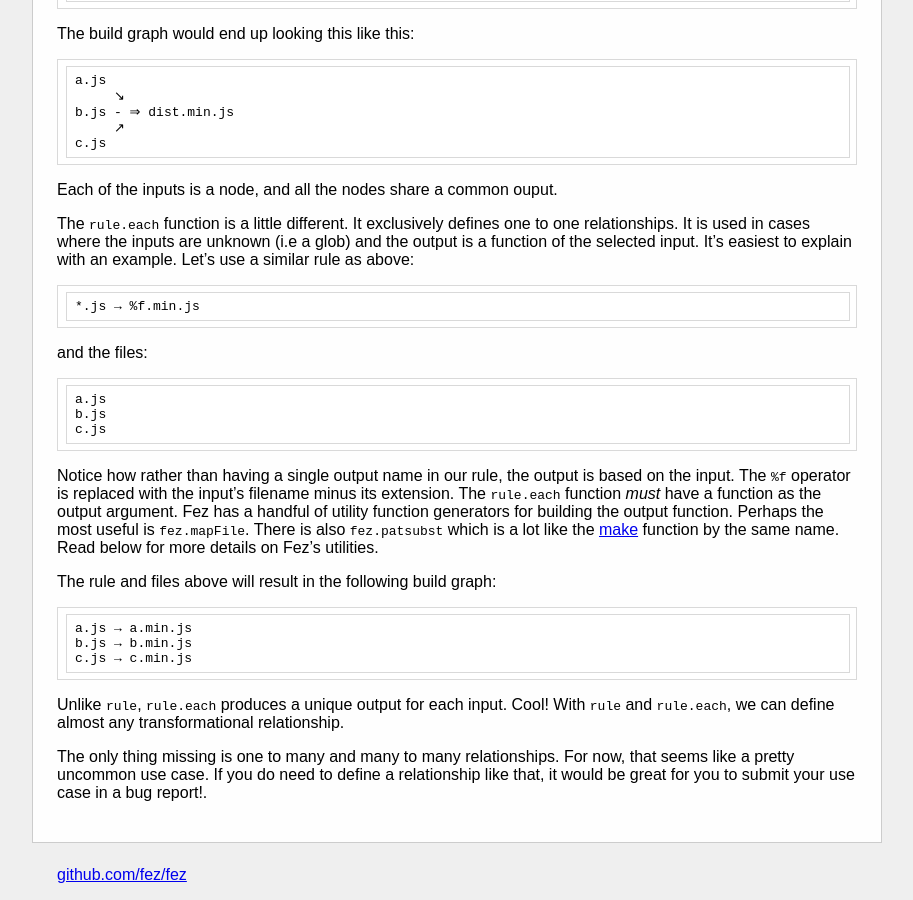
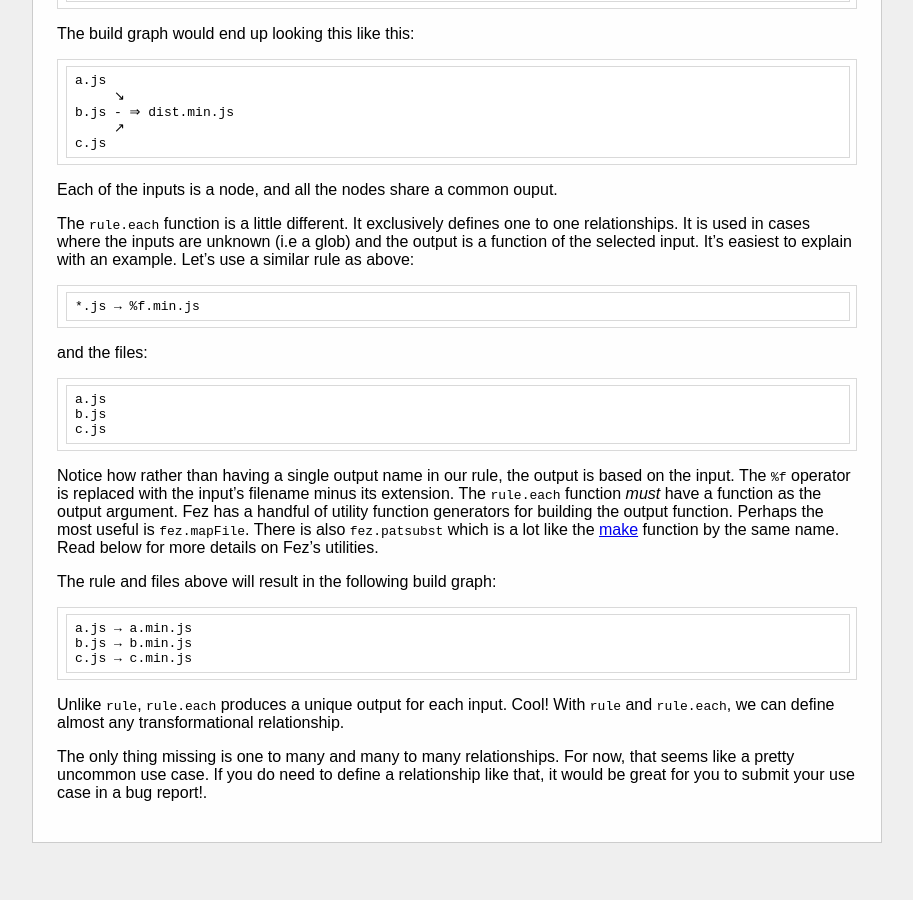
Before and after one commit to barretron/fez.github.io, a Jekyll site: the page built from docs.md, in a window 1280 px wide and 900 px high, scrolled down 2586 px. Shown: the whole window, without its empty margins (183-1096 px from the left). Built offline with Jekyll 4.4.1, drawn with Linux system fonts in a browser that asks for light colours; some web fonts are replaced; Markdown is read by kramdown in place of the engine named in the settings; after the commit the page ends 3452 px from its top, so only the background shows below that.

```diff
--- a/_layouts/default.html
+++ b/_layouts/default.html
@@ -35,12 +35,11 @@
         <div class="footer">
           <div class="contact">
             <p>
-              <a href="http://github.com/fez/fez">github.com/fez/fez</a><br />
+              <script data-gittip-username="isaacbw" data-gittip-widget="button" src="//gttp.co/v1.js"></script>
             </p>
           </div>
         </div>
       </div>
     </div> <!-- /container -->
-
   </body>
 </html>
```
